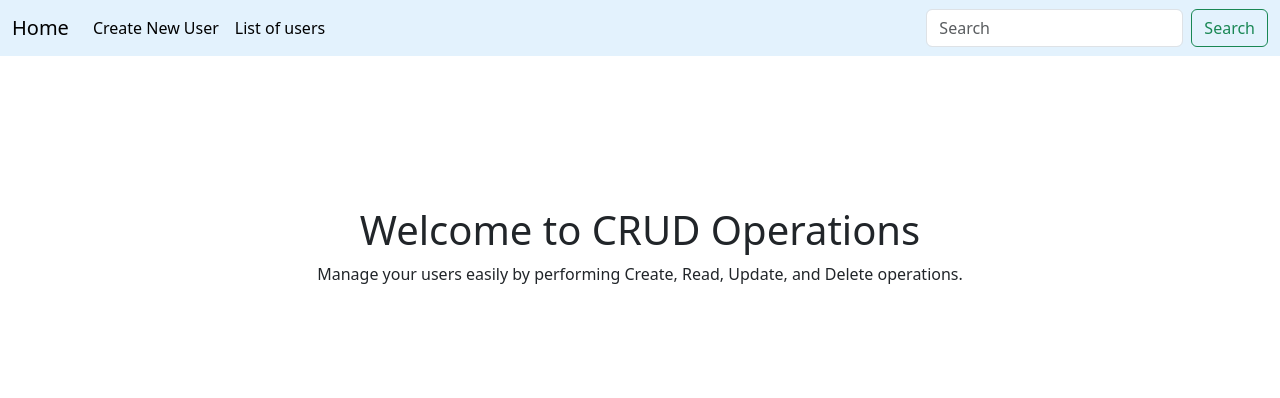
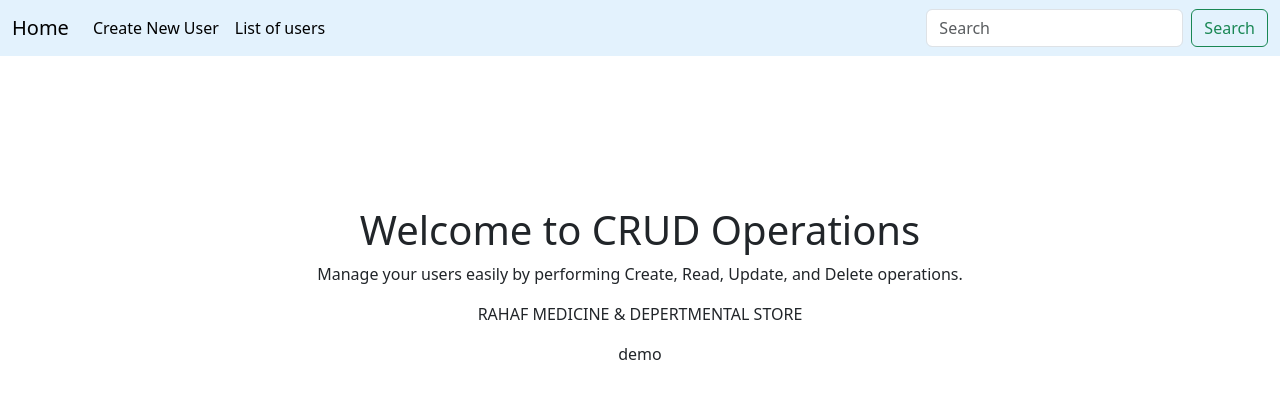
Before and after one commit to OmarFaruq97/isdb62-angular-practice, an Angular app in the folder local_storage_crud/: page / in a window 1280 px wide. Shown: the top 398 px of the page. Built offline with nearby package versions, Linux system fonts and the light colour scheme.

Commit message:
Update home-page.component.html

```diff
--- a/local_storage_crud/src/app/home-page/home-page.component.html
+++ b/local_storage_crud/src/app/home-page/home-page.component.html
@@ -2,5 +2,7 @@
     <div class="hero-section">
         <h1>Welcome to CRUD Operations</h1>
         <p>Manage your users easily by performing Create, Read, Update, and Delete operations.</p>
+        <p>RAHAF MEDICINE & DEPERTMENTAL STORE</p>
+        <P>demo</P>
     </div>
 </div>
```
